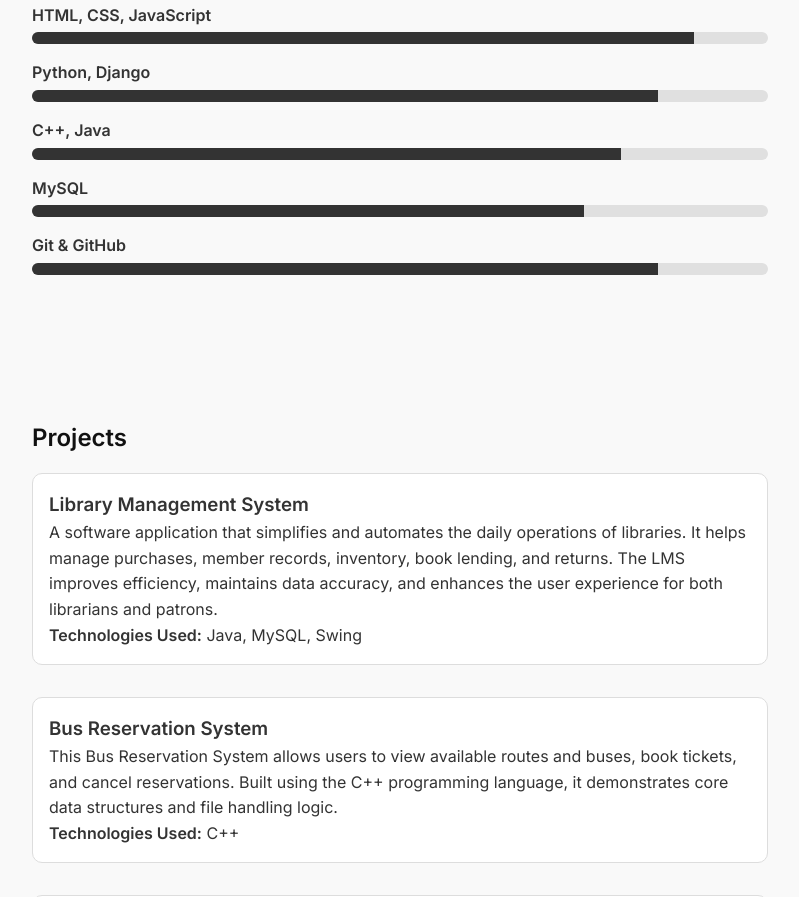
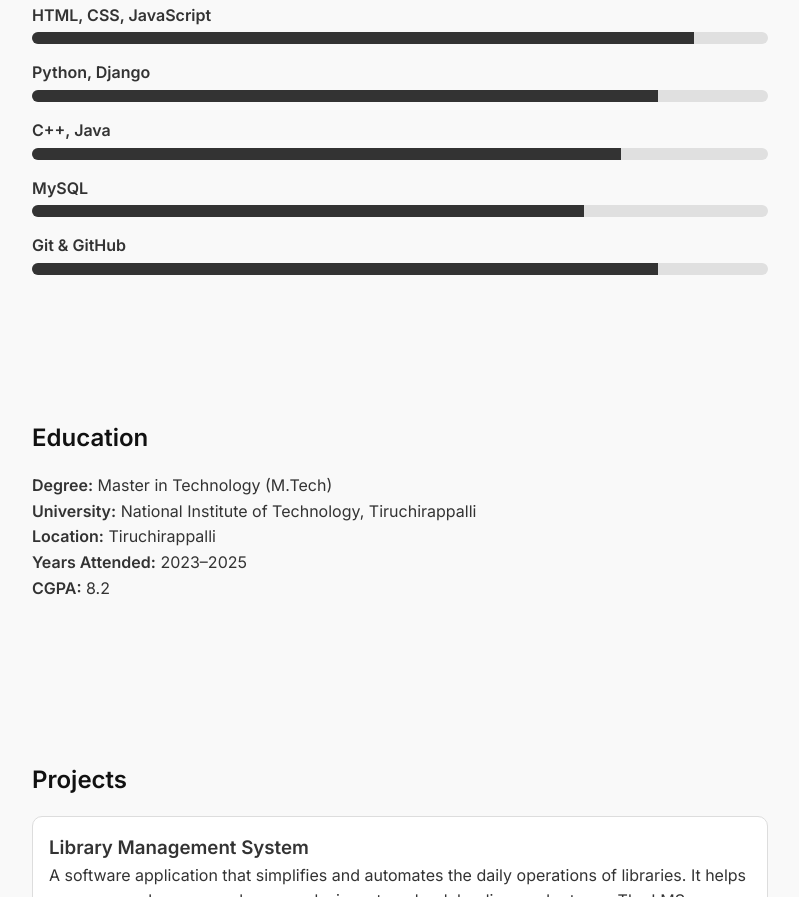
Before and after one commit to Sarang-bihar/portfolio, a plain HTML site: page index.html in a window 1280 px wide. Shown: the part 789-1686 px from the top of the page, without its empty margins (240-1039 px from the left). Drawn offline with Linux system fonts and the light colour scheme.

Commit message:
Update index.html

```diff
--- a/index.html
+++ b/index.html
@@ -91,6 +91,9 @@
       border-radius: 10px;
       background: #fff;
     }
+    .education-item {
+      margin-bottom: 2rem;
+    }
     footer {
       text-align: center;
       padding: 2rem;
@@ -115,6 +118,7 @@
   <nav>
     <a href="#about">About</a>
     <a href="#skills">Skills</a>
+    <a href="#education">Education</a>
     <a href="#projects">Projects</a>
     <a href="#contact">Contact</a>
   </nav>
@@ -145,6 +149,16 @@
         <div class="skill-label">Git & GitHub</div>
         <div class="skill-bar"><div class="skill-bar-fill" style="width: 85%;"></div></div>
       </div>
+    </div>
+  </section>
+  <section id="education">
+    <h2>Education</h2>
+    <div class="education-item">
+      <p><strong>Degree:</strong> Master in Technology (M.Tech)</p>
+      <p><strong>University:</strong> National Institute of Technology, Tiruchirappalli</p>
+      <p><strong>Location:</strong> Tiruchirappalli</p>
+      <p><strong>Years Attended:</strong> 2023–2025</p>
+      <p><strong>CGPA:</strong> 8.2</p>
     </div>
   </section>
   <section id="projects">
```
